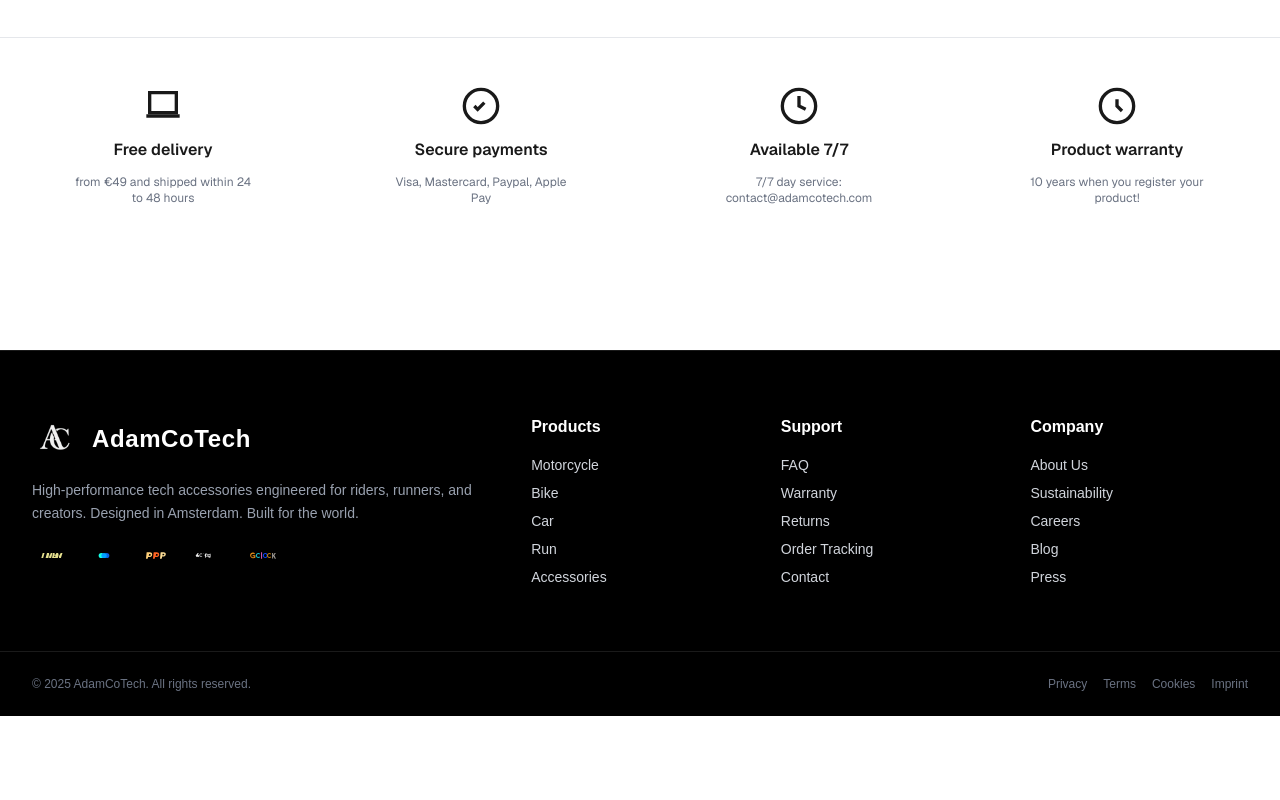
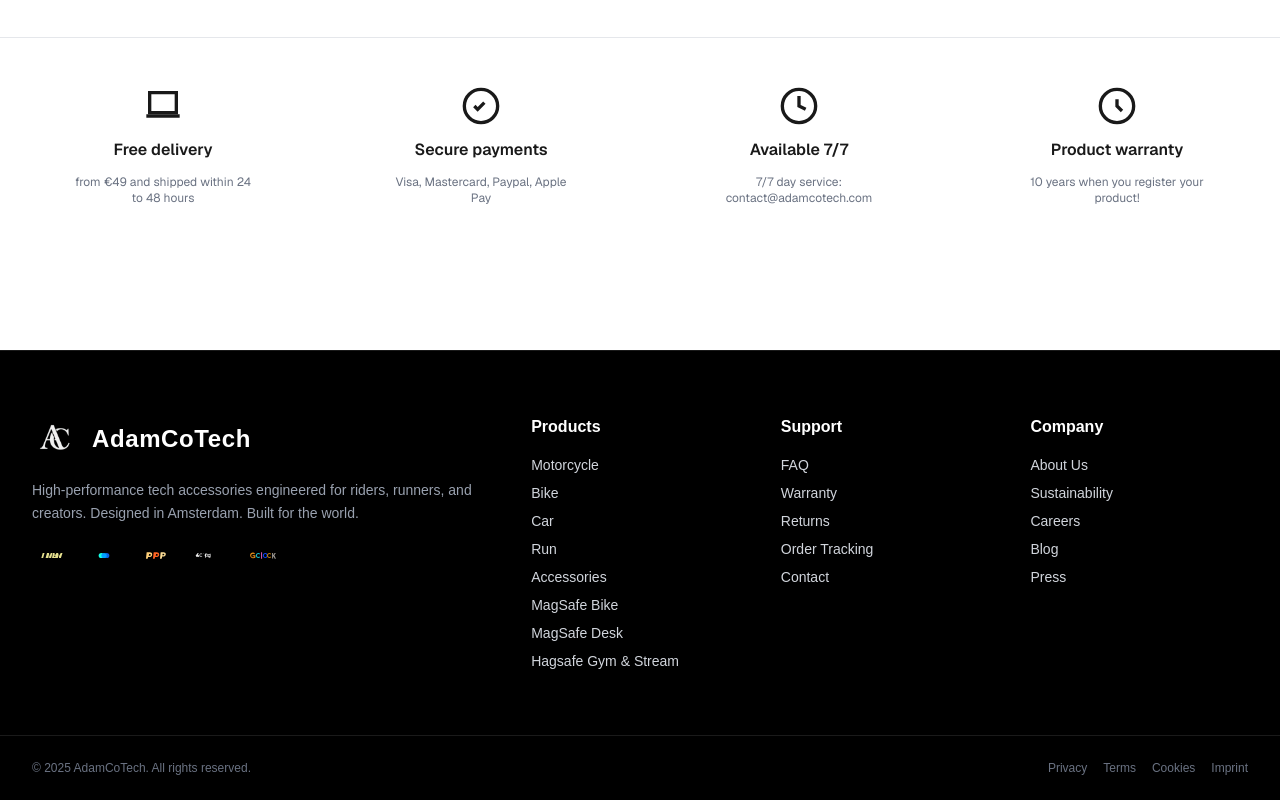
Before and after one commit to alexsharp-ai/actech, a Next.js app: page / in a window 1280 px wide. Shown: the part 2717-3517 px from the top of the page. Before the commit the page ends 3433 px from the top, so only its background shows below. Built offline with nearby package versions, Linux system fonts and the light colour scheme.

Commit message:
feat: add new product links (MagSafe Bike, MagSafe Desk, Hagsafe Gym & Stream) to footer

```diff
--- a/src/components/SiteFooter.tsx
+++ b/src/components/SiteFooter.tsx
@@ -20,7 +20,7 @@
         <div>
           <h4 className="text-white font-semibold mb-4">Products</h4>
           <ul className="space-y-2 text-sm">
-            {['Motorcycle','Bike','Car','Run','Accessories'].map(i => <li key={i}><a href="#" className="hover:text-white transition">{i}</a></li>)}
+            {['Motorcycle','Bike','Car','Run','Accessories','MagSafe Bike','MagSafe Desk','Hagsafe Gym & Stream'].map(i => <li key={i}><a href="#" className="hover:text-white transition">{i}</a></li>)}
           </ul>
         </div>
         <div>
```
